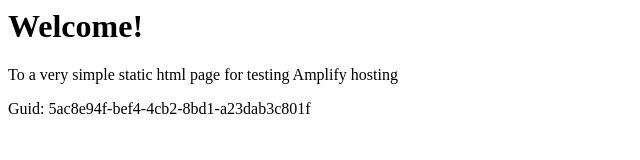
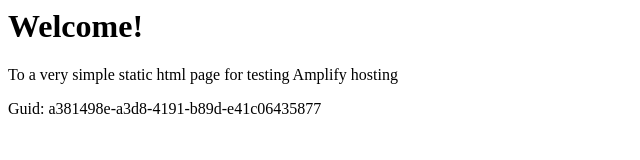
Before and after one commit to aws-aemilia-kix/Github-PR-Commit-Integration-Test-DoNotTouch-GitHubWebhookPushCanaryTest-v1-preprod-ap-northeast-3, a website: page src/index.html in a window 1280 px wide. Shown: the full height of the page, 0-640 px from the left. Drawn offline with Linux system fonts and the light colour scheme.

Commit message:
commit from integ tests

```diff
--- a/src/index.html
+++ b/src/index.html
@@ -12,6 +12,6 @@
 <body>
     <h1>Welcome!</h1>
     <p>To a very simple static html page for testing Amplify hosting</p>
-    <p>Guid: 5ac8e94f-bef4-4cb2-8bd1-a23dab3c801f</p></body>
+    <p>Guid: a381498e-a3d8-4191-b89d-e41c06435877</p></body>
 
 </html>
```
